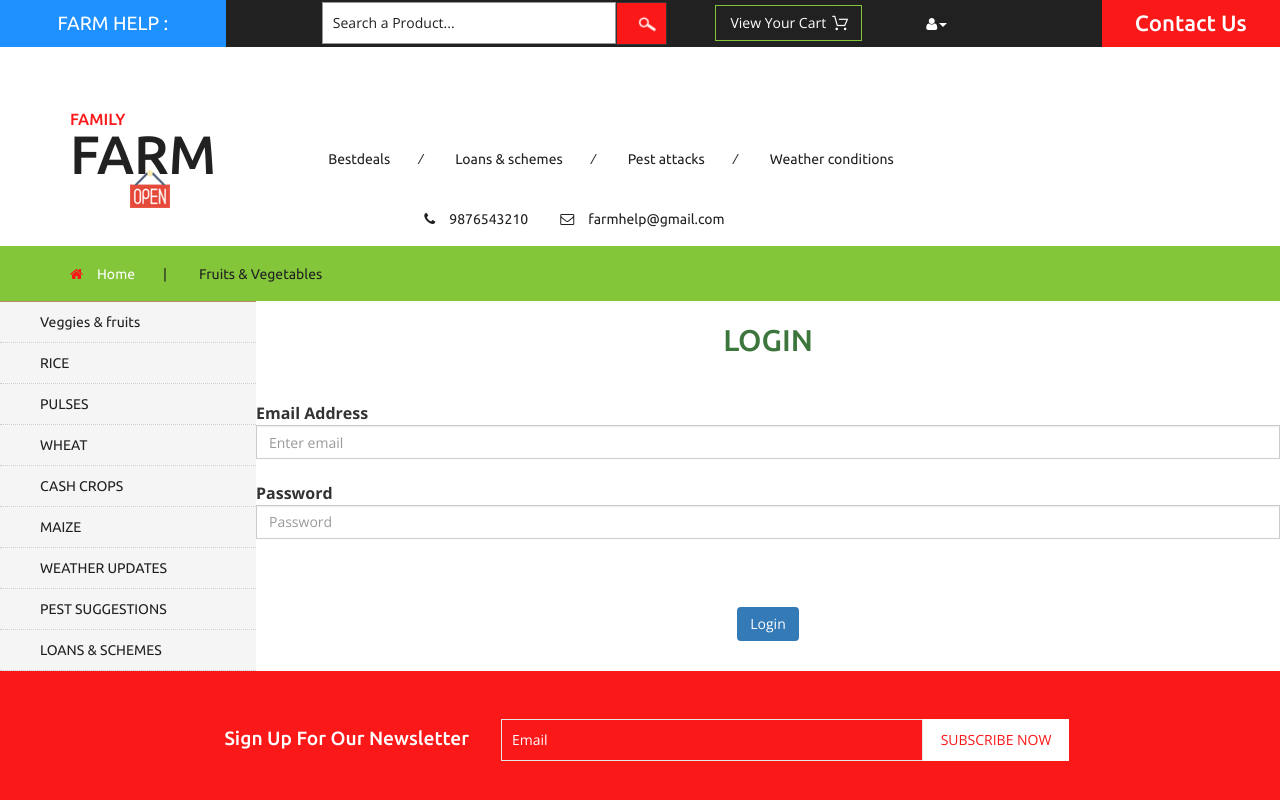
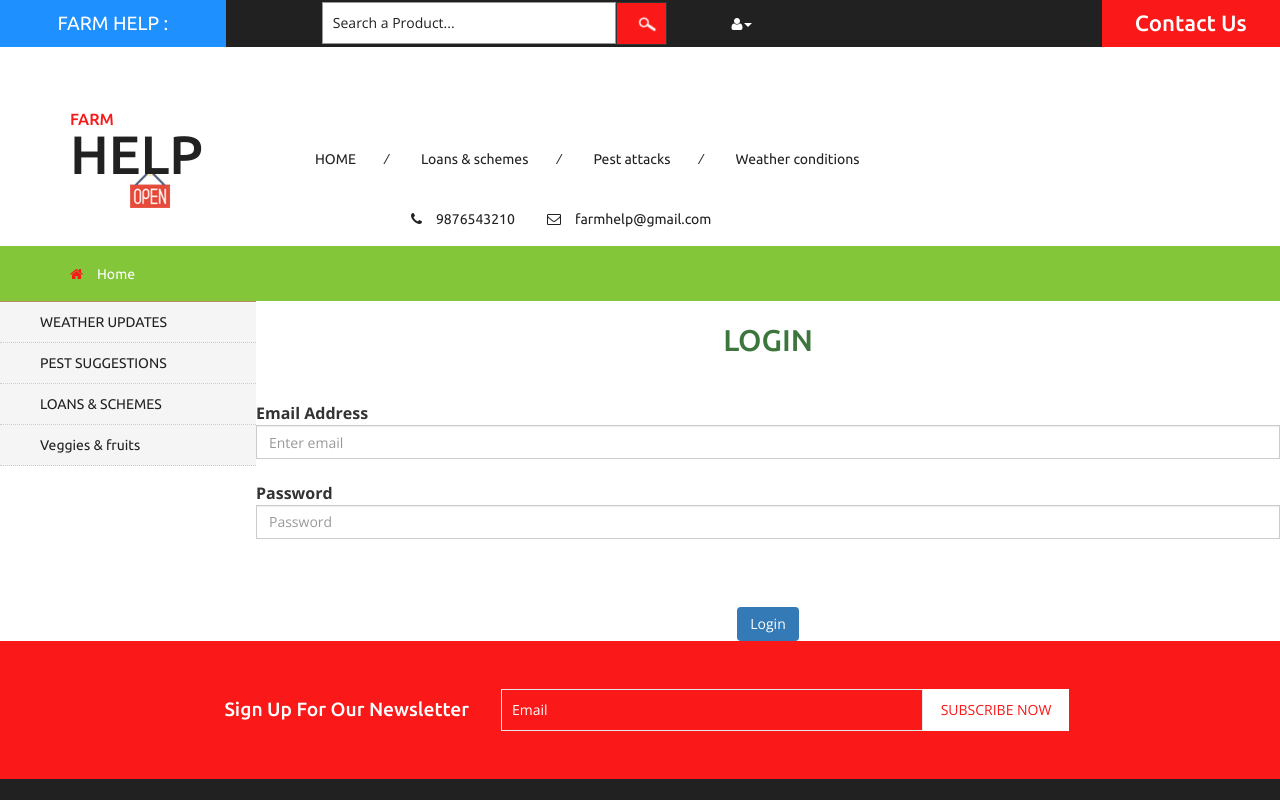
Before and after one commit to saikumarb12345/FarmGov, a plain HTML site: page login.html in a window 1280 px wide. Shown: the top 800 px of the page. Drawn offline with nearby package versions, Linux system fonts and the light colour scheme; a script that the page names is missing.

Commit message:
Update login.html

```diff
--- a/login.html
+++ b/login.html
@@ -42,15 +42,7 @@
 				<input type="submit" value=" ">
 			</form>
 		</div>
-		<div class="product_list_header">
-			<form action="#" method="post" class="last">
-                <fieldset>
-                    <input type="hidden" name="cmd" value="_cart" />
-                    <input type="hidden" name="display" value="1" />
-                    <input type="submit" name="submit" value="View your cart" class="button" />
-                </fieldset>
-            </form>
-		</div>
+
 		<div class="w3l_header_right">
 			<ul>
 				<li class="dropdown profile_details_drop">
@@ -90,11 +82,11 @@
 	<div class="logo_products">
 		<div class="container">
 			<div class="w3ls_logo_products_left">
-				<h1><a href="index.html"><span>Family</span>Farm</a></h1>
+				<h1><a href="index.html"><span>FARM</span>HELP</a></h1>
 			</div>
 			<div class="w3ls_logo_products_left1">
 				<ul class="special_items">
-					<li><a href="index.html">Bestdeals</a><i>/</i></li>
+					<li><a href="index.html">HOME</a><i>/</i></li>
 					<li><a href="loans.html">Loans & schemes</a><i>/</i></li>
 					<li><a href="pests.html">Pest attacks</a><i>/</i></li>
 					<li><a href="https://foreclime.vercel.app/" target="_blank">Weather conditions</a></li>
@@ -113,9 +105,7 @@
 	<div class="products-breadcrumb">
 		<div class="container">
 			<ul>
-				<li><i class="fa fa-home" aria-hidden="true"></i><a href="index.html">Home</a><span>|</span></li>
-<!change here.....!>
-				<li>Fruits & Vegetables</li>
+				<li><i class="fa fa-home" aria-hidden="true"></i><a href="index.html">Home</a><span></span></li>
 			</ul>
 		</div>
 	</div>
@@ -135,18 +125,10 @@
 
 				<div class="collapse navbar-collapse" id="bs-megadropdown-tabs">
 					<ul class="nav navbar-nav nav_1">
-						<li><a href="vegetables.html">Veggies & fruits</a></li>
-						<li><a href="rice.html">RICE</a></li>
-
-						<li><a href="pulses.html">PULSES</a></li>
-						<li><a href="whe.html">WHEAT</a></li>
-						<li><a href="cashcrops.html">CASH CROPS</a></li>
-
-						<li><a href="maize3.html">MAIZE</a></li>
-
 						<li><a href="https://foreclime.vercel.app/" target="_blank">WEATHER UPDATES</a></li>
 						<li><a href="pests.html">PEST SUGGESTIONS</a></li>
 						<li><a href="loans.html">LOANS & SCHEMES</a></li>
+						<li><a href="vegetables.html">Veggies & fruits</a></li>
 					</ul>
 				 </div>
 			</nav>
```
